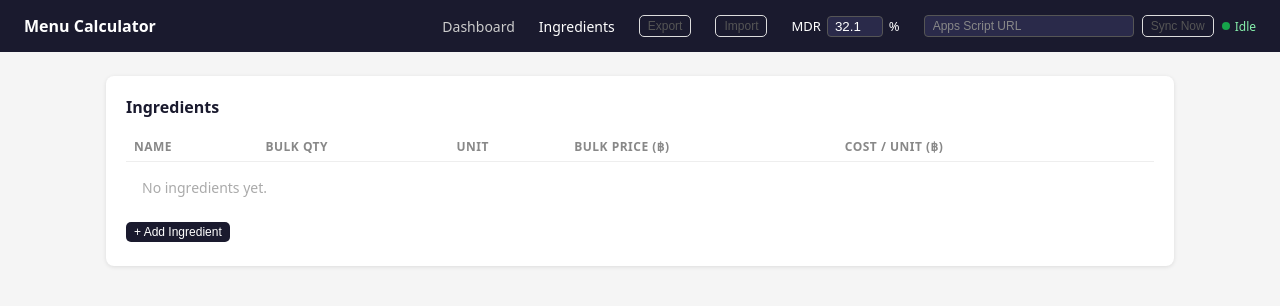
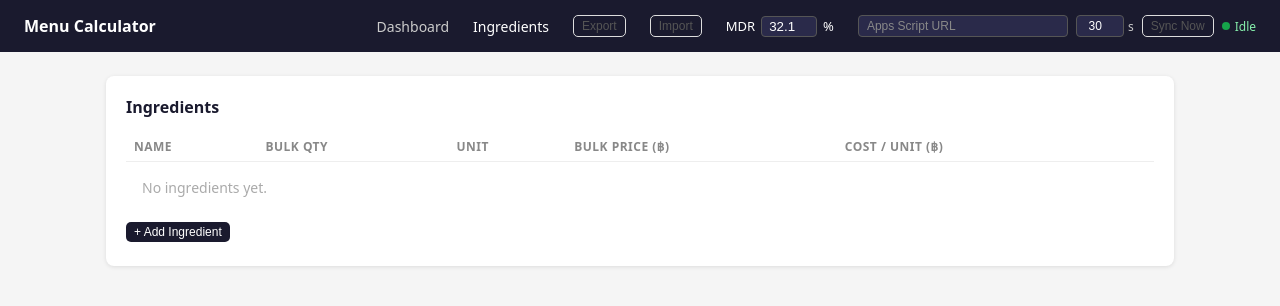
Before and after one commit to bakamitai456/menu-calculate, a plain HTML site: page ingredients.html in a window 1280 px wide. Drawn offline with Linux system fonts and the light colour scheme.

Commit message:
feat: make sync refresh rate configurable in the menu bar
Adds a refresh-rate input next to the sync URL field on both pages,
persisted to localStorage (min 3s, default 30s), with the running
sync timer rescheduling live when changed.

Co-Authored-By: Claude Sonnet 5 <noreply@anthropic.com>

```diff
--- a/app.js
+++ b/app.js
@@ -5,6 +5,7 @@ const KEYS = {
   menus: 'mc_menus',
   mdr: 'mc_mdr',
   syncUrl:    'mc_sync_url',
+  syncInterval: 'mc_sync_interval',
   lastSyncAt: 'mc_last_sync_at',
   tombstones: 'mc_tombstones',
 };
@@ -85,6 +86,13 @@ const Storage = {
   // --- Sync accessors ---
   getSyncUrl()      { return localStorage.getItem(KEYS.syncUrl) || ''; },
   setSyncUrl(url)   { localStorage.setItem(KEYS.syncUrl, url.trim()); },
+  getSyncInterval() {
+    const v = parseInt(localStorage.getItem(KEYS.syncInterval), 10);
+    return Number.isFinite(v) && v >= 3 ? v : 30;
+  },
+  setSyncInterval(seconds) {
+    localStorage.setItem(KEYS.syncInterval, Math.max(3, Math.round(seconds)));
+  },
   getLastSyncAt()   { return localStorage.getItem(KEYS.lastSyncAt) || '1970-01-01T00:00:00.000Z'; },
   setLastSyncAt(ts) { localStorage.setItem(KEYS.lastSyncAt, ts); },
 
--- a/ingredients.html
+++ b/ingredients.html
@@ -18,6 +18,9 @@
     </div>
     <div class="sync-control">
       <input type="url" id="syncUrlInput" placeholder="Apps Script URL" title="Paste your Google Apps Script Web App URL here">
+      <div class="sync-rate-control" title="How often to sync with Google Sheets">
+        <input type="number" id="syncIntervalInput" min="3" step="1"> s
+      </div>
       <button class="btn btn-ghost btn-sm" id="syncNowBtn">Sync Now</button>
       <div class="sync-status" id="syncStatus" data-status="idle">
         <span class="sync-dot"></span>
@@ -182,6 +185,15 @@
     document.getElementById('syncNowBtn').onclick = () => SyncEngine.syncOnce();
     if (Storage.getSyncUrl()) SyncEngine.start();
 
+    const syncIntervalInput = document.getElementById('syncIntervalInput');
+    syncIntervalInput.value = Storage.getSyncInterval();
+    syncIntervalInput.addEventListener('change', () => {
+      const seconds = parseInt(syncIntervalInput.value, 10);
+      if (!Number.isFinite(seconds)) return;
+      SyncEngine.setIntervalSeconds(seconds);
+      syncIntervalInput.value = Storage.getSyncInterval();
+    });
+
     renderIngredients();
   </script>
 </body>
--- a/style.css
+++ b/style.css
@@ -131,6 +131,24 @@ nav { flex-wrap: wrap; height: auto; min-height: 52px; padding: 8px 24px; }
   font-size: 12px;
 }
 .sync-control input[type="url"]::placeholder { color: #888; }
+.sync-rate-control {
+  display: flex;
+  align-items: center;
+  gap: 4px;
+  font-size: 12px;
+  color: #ccc;
+  white-space: nowrap;
+}
+.sync-rate-control input[type="number"] {
+  width: 48px;
+  padding: 3px 6px;
+  border: 1px solid #555;
+  background: #2a2a4a;
+  color: #fff;
+  border-radius: 4px;
+  text-align: right;
+  font-size: 12px;
+}
 
 .sync-status {
   display: flex;
--- a/sync.js
+++ b/sync.js
@@ -3,19 +3,26 @@ const EPOCH = '1970-01-01T00:00:00.000Z';
 
 const SyncEngine = {
   _timer: null,
-  _interval: 10_000,
   _syncing: false,
   _conflictPending: false,
 
   start() {
     if (this._timer) return;
     this.syncOnce();
-    this._timer = setInterval(() => this.syncOnce(), this._interval);
+    this._timer = setInterval(() => this.syncOnce(), Storage.getSyncInterval() * 1000);
   },
 
   stop() {
     clearInterval(this._timer);
     this._timer = null;
+  },
+
+  setIntervalSeconds(seconds) {
+    Storage.setSyncInterval(seconds);
+    if (this._timer) {
+      clearInterval(this._timer);
+      this._timer = setInterval(() => this.syncOnce(), Storage.getSyncInterval() * 1000);
+    }
   },
 
   async syncOnce() {
```
Also changed, not shown: index.html (+12 -0 lines).
